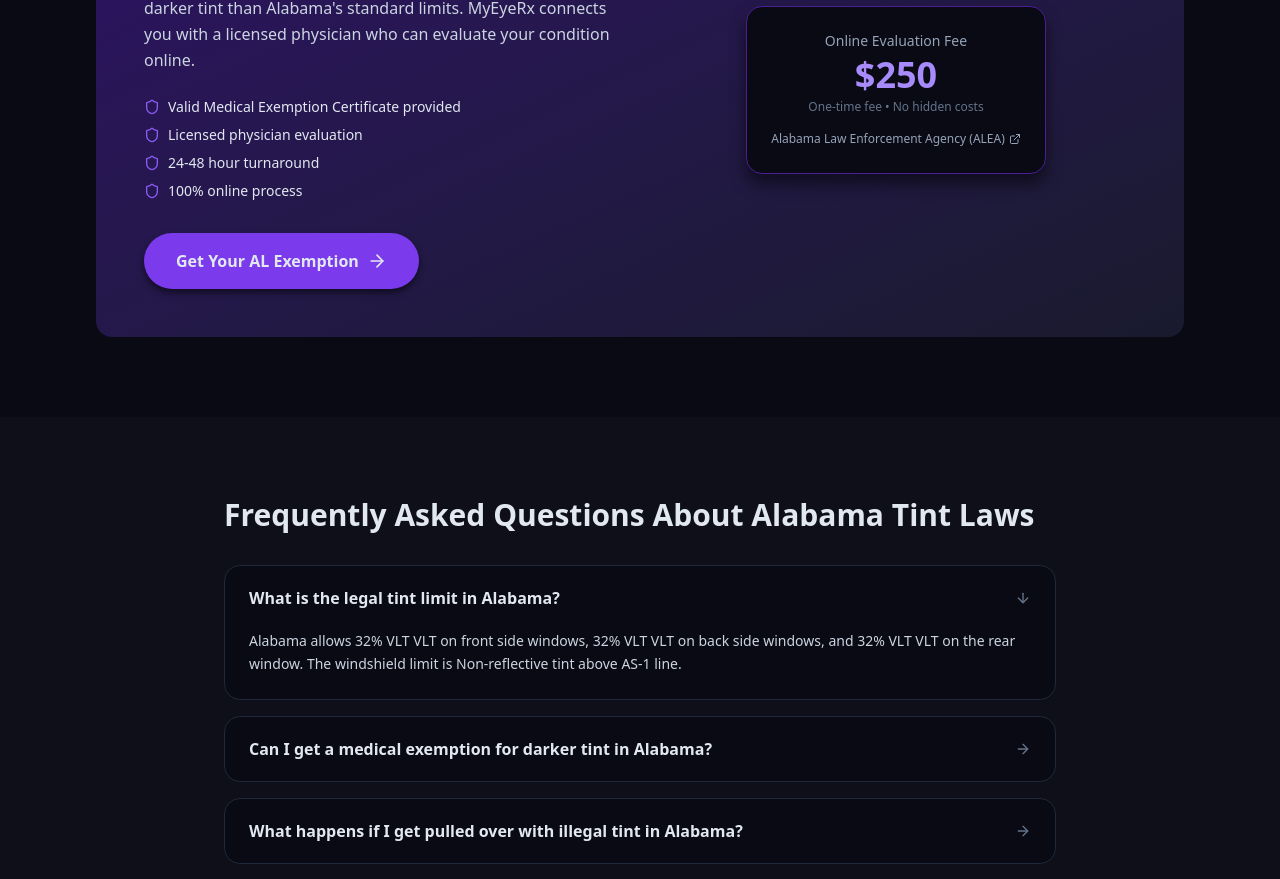
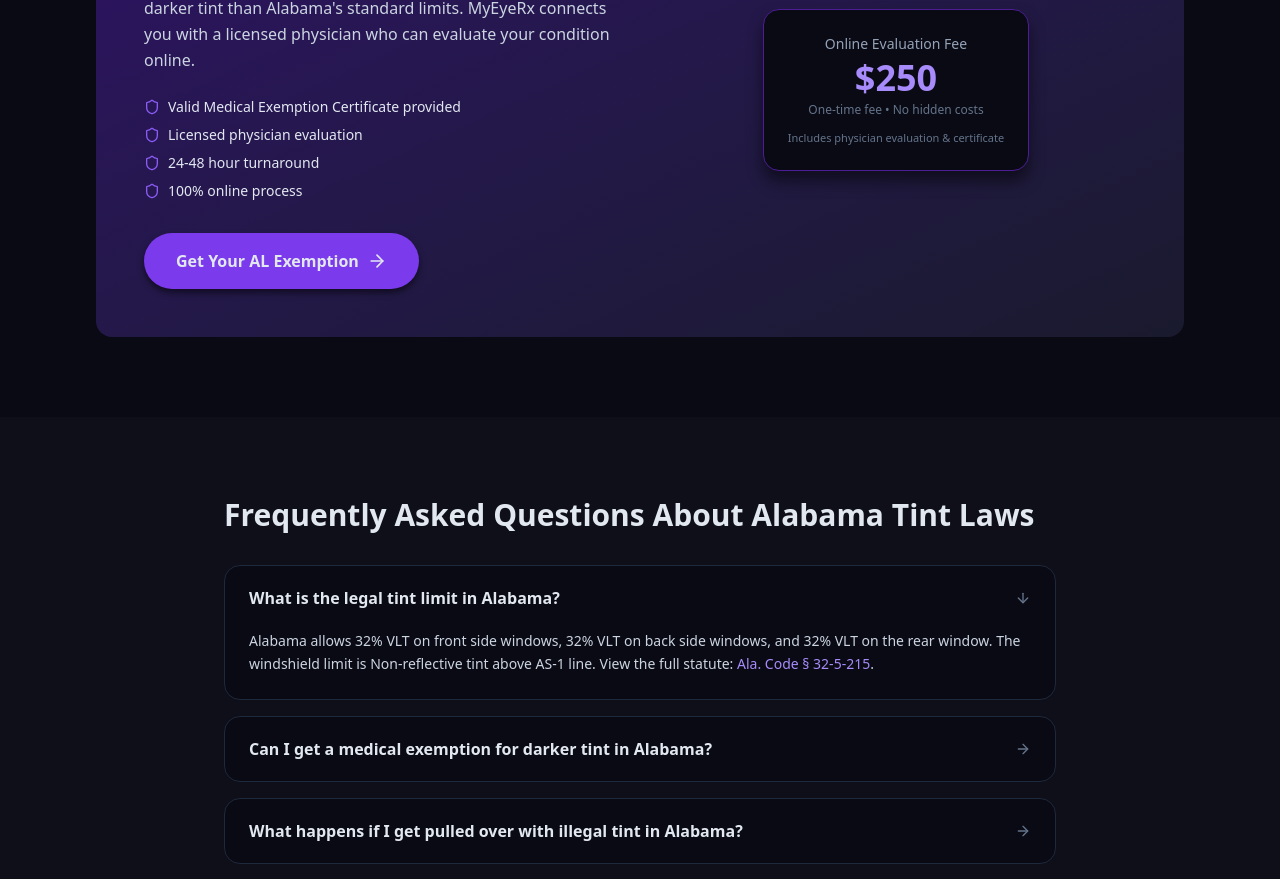
Before and after one commit to FacelessMedia/myeyerx, a Next.js app: page /window-tint-laws-by-state/alabama in a window 1280 px wide. Shown: the part 1917-2796 px from the top of the page. Built offline with nearby package versions, Linux system fonts and the light colour scheme.

Commit message:
fix: remove confusing DMV link from pricing card, add internal links to FAQ answers, fix VLT VLT duplication

```diff
--- a/src/app/window-tint-laws-by-state/[state]/page.tsx
+++ b/src/app/window-tint-laws-by-state/[state]/page.tsx
@@ -1,3 +1,4 @@
+import type { ReactNode } from "react";
 import { Metadata } from "next";
 import { notFound } from "next/navigation";
 import Link from "next/link";
@@ -56,24 +57,65 @@ export default async function StateLawPage({ params }: PageProps) {
   const unique = STATE_UNIQUE_CONTENT[state.slug];
   const statute = STATE_STATUTE_LINKS[state.slug];
 
-  const faqs = [
+  const faqs: { q: string; a: string; content?: ReactNode }[] = [
     {
       q: `What is the legal tint limit in ${state.name}?`,
-      a: `${state.name} allows ${state.tintLaws.frontSide} VLT on front side windows, ${state.tintLaws.backSide} VLT on back side windows, and ${state.tintLaws.rearWindow} VLT on the rear window. The windshield limit is ${state.tintLaws.windshield}.`,
+      a: `${state.name} allows ${state.tintLaws.frontSide} on front side windows, ${state.tintLaws.backSide} on back side windows, and ${state.tintLaws.rearWindow} on the rear window. The windshield limit is ${state.tintLaws.windshield}.`,
+      content: (
+        <>
+          {state.name} allows {state.tintLaws.frontSide} on front side windows, {state.tintLaws.backSide} on back side windows, and {state.tintLaws.rearWindow} on the rear window. The windshield limit is {state.tintLaws.windshield}.{statute && (<> View the full statute: <a href={statute.statuteUrl} target="_blank" rel="noopener noreferrer" className="text-amber-600 hover:underline font-medium">{statute.statuteCode}</a>.</>)}
+        </>
+      ),
     },
     {
       q: `Can I get a medical exemption for darker tint in ${state.name}?`,
       a: state.hasExemption
         ? `Yes, ${state.name} allows medical exemptions for window tint. If you have a qualifying condition like photosensitivity, lupus, migraines, or melanoma, a licensed physician can certify your need for darker tint. MyEyeRx offers online evaluations starting at $${state.price}.`
         : `${state.name} does not currently have a formal medical exemption program for window tint. However, regulations can change — check with the ${state.dmvName} for the most current information.`,
+      content: state.hasExemption ? (
+        <>
+          Yes, {state.name} allows medical exemptions for window tint. If you have a qualifying condition like{" "}
+          <Link href="/conditions/photosensitivity" className="text-amber-600 hover:underline font-medium">photosensitivity</Link>,{" "}
+          <Link href="/conditions/lupus" className="text-amber-600 hover:underline font-medium">lupus</Link>,{" "}
+          <Link href="/conditions/migraines" className="text-amber-600 hover:underline font-medium">migraines</Link>, or{" "}
+          <Link href="/conditions/melanoma" className="text-amber-600 hover:underline font-medium">melanoma</Link>,{" "}
+          a licensed physician can certify your need for darker tint.{" "}
+          <Link href={`/${state.slug}-window-tint-medical-exemption`} className="text-amber-600 hover:underline font-medium">
+            Get your {state.abbreviation} medical exemption through MyEyeRx
+          </Link>{" "}
+          — online evaluations starting at ${state.price}.
+        </>
+      ) : (
+        <>
+          {state.name} does not currently have a formal medical exemption program for window tint. However, regulations can change — check with the{" "}
+          <a href={state.dmvUrl} target="_blank" rel="noopener noreferrer" className="text-amber-600 hover:underline font-medium">{state.dmvName}</a>{" "}
+          for the most current information. View all{" "}
+          <Link href="/conditions" className="text-amber-600 hover:underline font-medium">qualifying conditions</Link>.
+        </>
+      ),
     },
     {
       q: `What happens if I get pulled over with illegal tint in ${state.name}?`,
       a: `${state.penalty} You may also be required to remove the illegal tint and provide proof of removal. A valid medical exemption certificate protects you from these penalties.`,
+      content: (
+        <>
+          {state.penalty} You may also be required to remove the illegal tint and provide proof of removal. A valid{" "}
+          <Link href={`/${state.slug}-window-tint-medical-exemption`} className="text-amber-600 hover:underline font-medium">medical exemption certificate</Link>{" "}
+          protects you from these penalties. Learn more about{" "}
+          <Link href="/resources/pulled-over-tinted-windows" className="text-amber-600 hover:underline font-medium">what to do if you get pulled over with tinted windows</Link>.
+        </>
+      ),
     },
     {
       q: `How is window tint darkness measured in ${state.name}?`,
       a: `Window tint darkness is measured by VLT (Visible Light Transmission) — the percentage of light that passes through the film. A lower VLT means darker tint. ${state.name} law enforcement uses a tint meter to check VLT during traffic stops.`,
+      content: (
+        <>
+          Window tint darkness is measured by{" "}
+          <Link href="/resources/understanding-vlt-window-tint" className="text-amber-600 hover:underline font-medium">VLT (Visible Light Transmission)</Link>{" "}
+          — the percentage of light that passes through the film. A lower VLT means darker tint. {state.name} law enforcement uses a tint meter to check VLT during traffic stops.
+        </>
+      ),
     },
   ];
 
@@ -293,14 +335,7 @@ export default async function StateLawPage({ params }: PageProps) {
                   <p className="text-gray-500 text-sm mb-1">Online Evaluation Fee</p>
                   <p className="text-4xl font-extrabold text-amber-600">${state.price}</p>
                   <p className="text-gray-400 text-xs mt-1">One-time fee • No hidden costs</p>
-                  <a
-                    href={state.dmvUrl}
-                    target="_blank"
-                    rel="noopener noreferrer"
-                    className="inline-flex items-center gap-1 text-xs text-gray-500 hover:text-amber-600 mt-4 transition-colors"
-                  >
-                    {state.dmvName} <ExternalLink className="w-3 h-3" />
-                  </a>
+                  <p className="text-gray-400 text-[11px] mt-3">Includes physician evaluation &amp; certificate</p>
                 </div>
               </div>
             </div>
@@ -326,7 +361,7 @@ export default async function StateLawPage({ params }: PageProps) {
                   <ArrowRight className="w-4 h-4 text-gray-400 flex-shrink-0 transition-transform group-open:rotate-90" />
                 </summary>
                 <div className="px-6 pb-6">
-                  <p className="text-gray-600 leading-relaxed text-sm">{faq.a}</p>
+                  <p className="text-gray-600 leading-relaxed text-sm">{faq.content || faq.a}</p>
                 </div>
               </details>
             ))}
```
